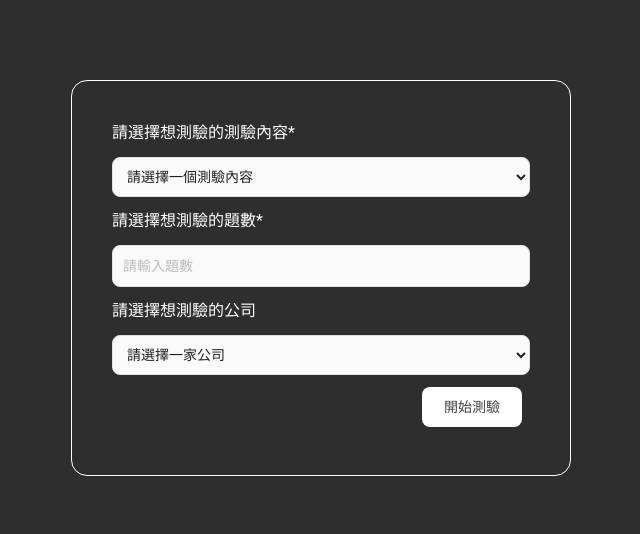
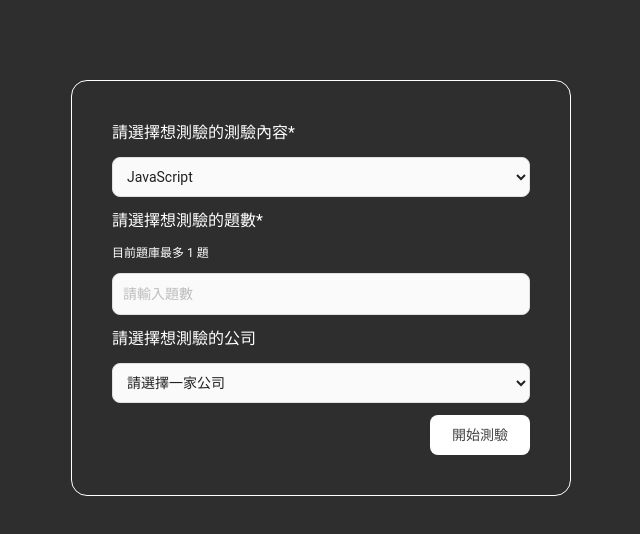
Before and after one commit to janlin002/Intoolview, a Next.js app: page /filter in a window 1280 px wide. Shown: the top 534 px of the page, without its empty margins (319-959 px from the left). Built offline with nearby package versions, Linux system fonts and the light colour scheme.

Commit message:
chore: adjust filter component & delete unused files(#jan-001)

```diff
--- /dev/null
+++ b/src/db/db.ts
@@ -0,0 +1,26 @@
+import Company from "@/types/company";
+import type { Data, TDB } from "@/types";
+import QuestionType from "@/types/questionType";
+
+const db: TDB = {
+  [QuestionType.Html]: [],
+  [QuestionType.Css]: [],
+  [QuestionType.JavaScript]: [
+    {
+      questionType: QuestionType.JavaScript,
+      questionContent: ["什麼是 Hoisting"],
+      answerContent: ["就那樣啊"],
+      company: [Company.Google, Company.Facebook],
+    },
+  ],
+  [QuestionType.React]: [
+    {
+      questionType: QuestionType.JavaScript,
+      questionContent: ["什麼是 React"],
+      answerContent: ["就那樣啊"],
+      company: [Company.Google],
+    },
+  ],
+};
+
+export default db;
--- a/src/db/javaScript.ts
+++ b/src/db/javaScript.ts
@@ -1,4 +1,3 @@
-import Tag from "@/types/tag";
 import Company from "@/types/company";
 import type { Data } from "@/types";
 import QuestionType from "@/types/questionType";
@@ -8,7 +7,6 @@ const JavaScriptData = [
     questionType: QuestionType.JavaScript,
     questionContent: ["什麼是 Hoisting"],
     answerContent: ["就那樣啊"],
-    tag: [Tag.JavaScript],
     company: Company.Google,
   },
 ];
--- a/src/db/react.ts
+++ b/src/db/react.ts
@@ -1,4 +1,3 @@
-import Tag from "@/types/tag";
 import Company from "@/types/company";
 import type { Data } from "@/types";
 import QuestionType from "@/types/questionType";
@@ -16,7 +15,6 @@ const ReactData = [
       ["https://static.pexels.com/photos/59523/pexels-photo-59523.jpeg"],
       "我是內容",
     ],
-    tag: [Tag.JavaScript],
     company: Company.Google,
   },
 ];
--- a/src/pages/filter.tsx
+++ b/src/pages/filter.tsx
@@ -1,20 +1,29 @@
 import React, { useState, useEffect } from "react";
 
-import { langList } from "@/utils/varients";
+import Company from "@/types/company";
+import QuestionType from "@/types/questionType";
+import db from "@/db/db";
 
 const Filter = () => {
-  const [isOpen, setIsOpen] = useState(false);
-  const [selectedOption, setSelectedOption] = useState("");
-  const [files, setFiles] = useState([]);
+  const [companyList, setCompanyList] = useState<Array<Company>>([]);
 
-  const options = ["Option 1", "Option 2", "Option 3"];
-  const [selectOption, setSelectOption] = useState({
-    lang: "JavaScript",
-    questionNum: "5",
-    company: "",
+  const [selectOption, setSelectOption] = useState<{
+    lang: QuestionType;
+    questionNum: string;
+    company: Company | null;
+  }>({
+    lang: QuestionType.JavaScript,
+    questionNum: "",
+    company: null,
   });
 
-  useEffect(() => {}, []);
+  // dynamic create company list
+  useEffect(() => {
+    const companyList = db[selectOption.lang].flatMap(
+      (item) => item.company
+    ) as Array<Company>;
+    setCompanyList(companyList);
+  }, [selectOption.lang, setCompanyList]);
 
   return (
     <div className="container">
@@ -24,22 +33,19 @@ const Filter = () => {
           <div className="w-[500px]">
             <select
               id="countries"
-              className="bg-gray-50 border border-gray-300 text-gray-900 text-sm rounded-lg focus:ring-blue-500 focus:border-blue-500 block w-full p-2.5"
+              onChange={(e) => {
+                setSelectOption((prev) => ({
+                  ...prev,
+                  lang: e.target?.value as QuestionType,
+                }));
+              }}
+              value={selectOption.lang}
             >
               <option selected disabled>
                 請選擇一個測驗內容
               </option>
-              {langList.map((lang) => (
-                <option
-                  value={lang}
-                  key={lang}
-                  onChange={(e: any) => {
-                    setSelectOption((prev) => ({
-                      ...prev,
-                      lang: e.target?.value,
-                    }));
-                  }}
-                >
+              {Object.keys(db).map((lang) => (
+                <option value={lang} key={lang}>
                   {lang}
                 </option>
               ))}
@@ -48,36 +54,49 @@ const Filter = () => {
         </div>
 
         <p className="text-white">請選擇想測驗的題數*</p>
+        <p className="text-white text-xs">
+          目前題庫最多 {db[selectOption.lang].length} 題
+        </p>
         <input
           type="text"
           id="first_name"
           className="bg-gray-50 border border-gray-300 text-gray-900 text-sm rounded-lg focus:ring-blue-500 focus:border-blue-500 block w-full p-2.5"
           placeholder="請輸入題數"
           required
-          onChange={(e) =>
+          onChange={(e) => {
+            const num =
+              db[selectOption.lang].length < Number(e.target?.value)
+                ? db[selectOption.lang].length
+                : e.target?.value;
+
             setSelectOption((prev) => ({
               ...prev,
-              questionNum: e.target?.value,
-            }))
-          }
+              questionNum: String(num),
+            }));
+          }}
+          value={selectOption.questionNum}
         />
 
         <p className="text-white">請選擇想測驗的公司</p>
-        <select
-          id="countries"
-          className="bg-gray-50 border border-gray-300 text-gray-900 text-sm rounded-lg focus:ring-blue-500 focus:border-blue-500 block w-full p-2.5"
-        >
+        <select id="countries" disabled={companyList.length === 0}>
           <option selected>請選擇一家公司</option>
-          <option value="US">United States</option>
-          <option value="CA">Canada</option>
-          <option value="FR">France</option>
-          <option value="DE">Germany</option>
+          {companyList?.map((company) => (
+            <option
+              value={company}
+              key={company}
+              onChange={(e: any) => {
+                setSelectOption((prev) => ({
+                  ...prev,
+                  company: e.target?.value,
+                }));
+              }}
+            >
+              {company}
+            </option>
+          ))}
         </select>
 
-        <button
-          type="button"
-          className="text-gray-800 bg-white hover:bg-gray-900 hover:text-white focus:outline-none focus:ring-4 focus:ring-gray-300 font-medium rounded-lg text-sm px-5 py-2.5 me-2 mb-2 w-[100px] ml-auto"
-        >
+        <button type="button" className="white-button ml-auto">
           開始測驗
         </button>
       </div>
--- a/src/styles/globals.css
+++ b/src/styles/globals.css
@@ -74,6 +74,9 @@
     @apply bg-background text-foreground;
     background-color: #2e2e2e;
   }
+  select {
+    @apply bg-gray-50 border border-gray-300 text-gray-900 text-sm rounded-lg focus:ring-blue-500 focus:border-blue-500 block w-full p-2.5 cursor-pointer;
+  }
 }
 
 @layer components {
@@ -81,7 +84,11 @@
     @apply flex justify-center mt-20;
   }
 
-  /* button {
-    @apply bg-white text-black rounded-sm hover:bg-inherit hover:text-white hover:border  w-[100px] h-6;
-  } */
+  .white-button {
+    @apply text-gray-800 bg-white hover:bg-gray-900 hover:text-white hover:border box-border focus:outline-none focus:ring-4 focus:ring-gray-300 font-medium rounded-lg text-sm px-5 py-2.5 w-[100px] h-[40px];
+  }
+
+  .dark-button {
+    @apply text-white bg-gray-800 hover:bg-white hover:text-gray-800 focus:outline-none focus:ring-4 focus:ring-gray-300 font-medium rounded-lg text-sm px-5 py-2.5 me-2 mb-2 w-[100px];
+  }
 }
--- a/src/types/company.ts
+++ b/src/types/company.ts
@@ -1,5 +1,6 @@
 enum Company {
   Google = "Google",
+  Facebook = "Facebook",
 }
 
 export default Company;
--- a/src/types/index.ts
+++ b/src/types/index.ts
@@ -1,4 +1,3 @@
-import Tag from "./tag";
 import Company from "./company";
 import QuestionType from "./questionType";
 
@@ -6,6 +5,7 @@ export type Data = {
   questionType: QuestionType;
   questionContent: Array<string | Array<string>>;
   answerContent: Array<string | Array<string>>;
-  tag?: Array<Tag>;
-  company?: Company | null;
+  company?: Array<Company> | null;
 };
+
+export type TDB = Record<QuestionType, Array<Data>>;
--- a/src/types/tag.ts
+++ /dev/null
@@ -1,5 +0,0 @@
-enum Tag {
-  JavaScript = "JavaScript",
-}
-
-export default Tag;
--- a/src/utils/mockData.ts
+++ b/src/utils/mockData.ts
@@ -1,4 +1,3 @@
-import Tag from "@/types/tag";
 import Company from "@/types/company";
 import type { Data } from "@/types";
 import QuestionType from "@/types/questionType";
@@ -7,6 +6,5 @@ export const mockData: Data = {
   questionType: QuestionType.JavaScript,
   questionContent: ["什麼是 Hoisting?"],
   answerContent: ["就那樣啊"],
-  tag: [Tag.JavaScript],
-  company: Company.Google,
+  company: [Company.Google],
 };
--- a/src/utils/varients.ts
+++ /dev/null
@@ -1,8 +0,0 @@
-import QuestionType from "@/types/questionType";
-
-export const langList = [
-  QuestionType.Html,
-  QuestionType.Css,
-  QuestionType.JavaScript,
-  QuestionType.React,
-];
```
Also changed, not shown: src/themes/index.ts (deleted).
